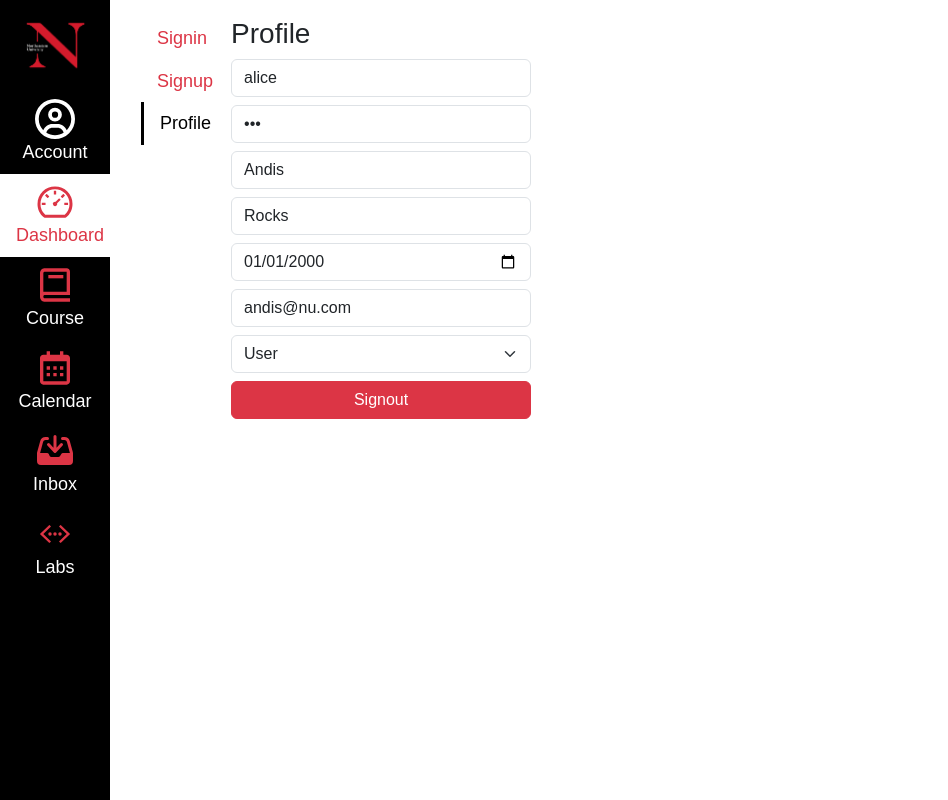
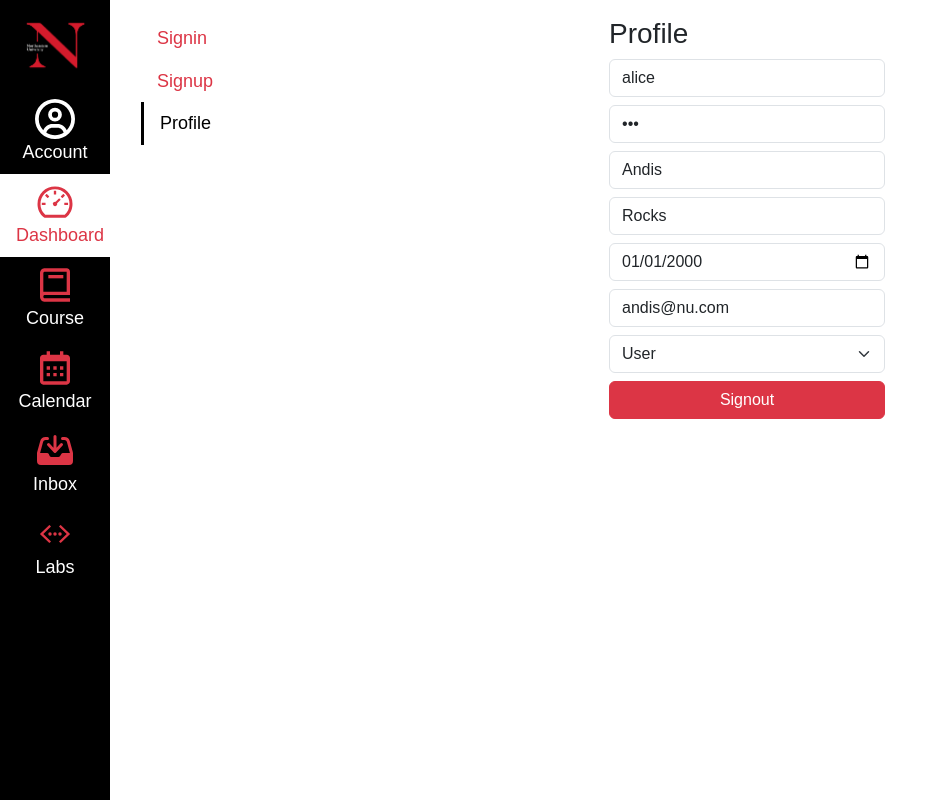
Before and after one commit to Andis-08/kambaz-nextjs-cs5610-fa25, a Next.js app: page /Account/Profile in a window 1280 px wide. Shown: the whole page, without its empty margins (0-948 px from the left). Built offline with nearby package versions, Linux system fonts and the light colour scheme.

Commit message:
Resolved errors

```diff
--- a/app/(Kambaz)/Account/Profile/page.tsx
+++ b/app/(Kambaz)/Account/Profile/page.tsx
@@ -1,9 +1,9 @@
 import Link from "next/link";
-import { FormControl, FormSelect } from "react-bootstrap";
+import { Container, FormControl, FormSelect } from "react-bootstrap";
 
 export default function Profile() {
   return (
-    <div id="wd-profile-screen" style={{ width: "300px" }}>
+    <Container id="wd-profile-screen" style={{ width: "300px" }}>
       <h3>Profile</h3>
       <FormControl
         id="wd-username"
@@ -51,6 +51,6 @@ export default function Profile() {
       <Link href="/Account/Signin" className="btn btn-danger w-100">
         Signout
       </Link>
-    </div>
+    </Container>
   );
 }
```
